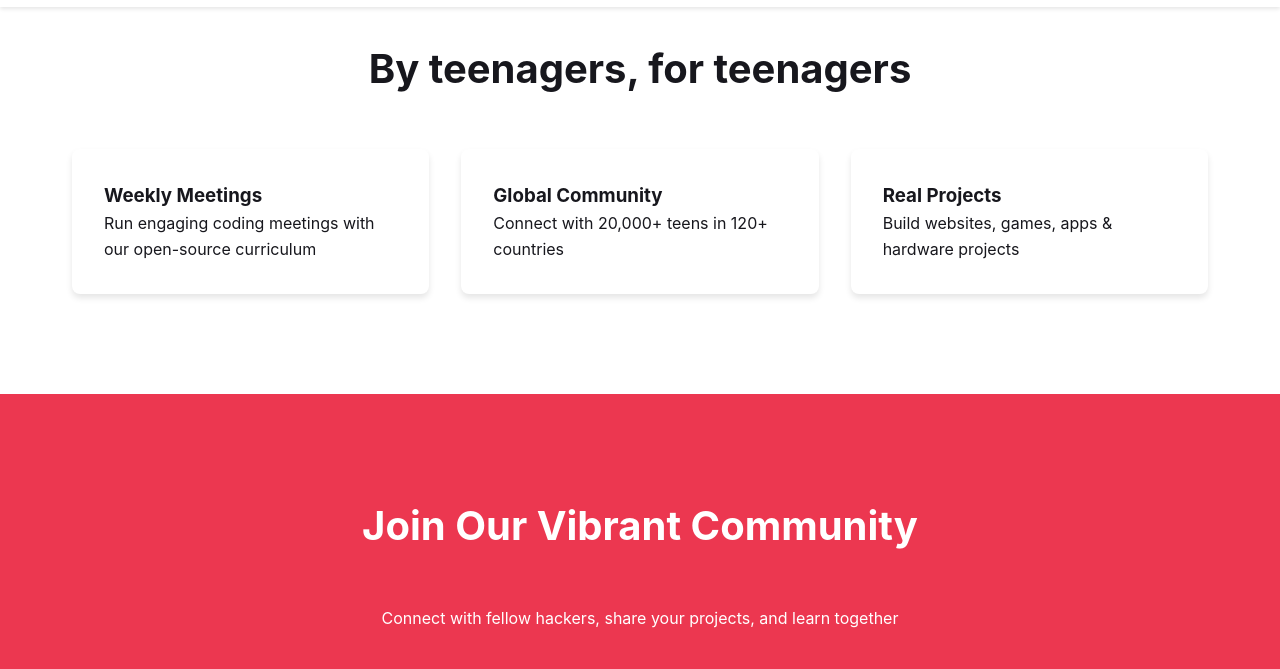
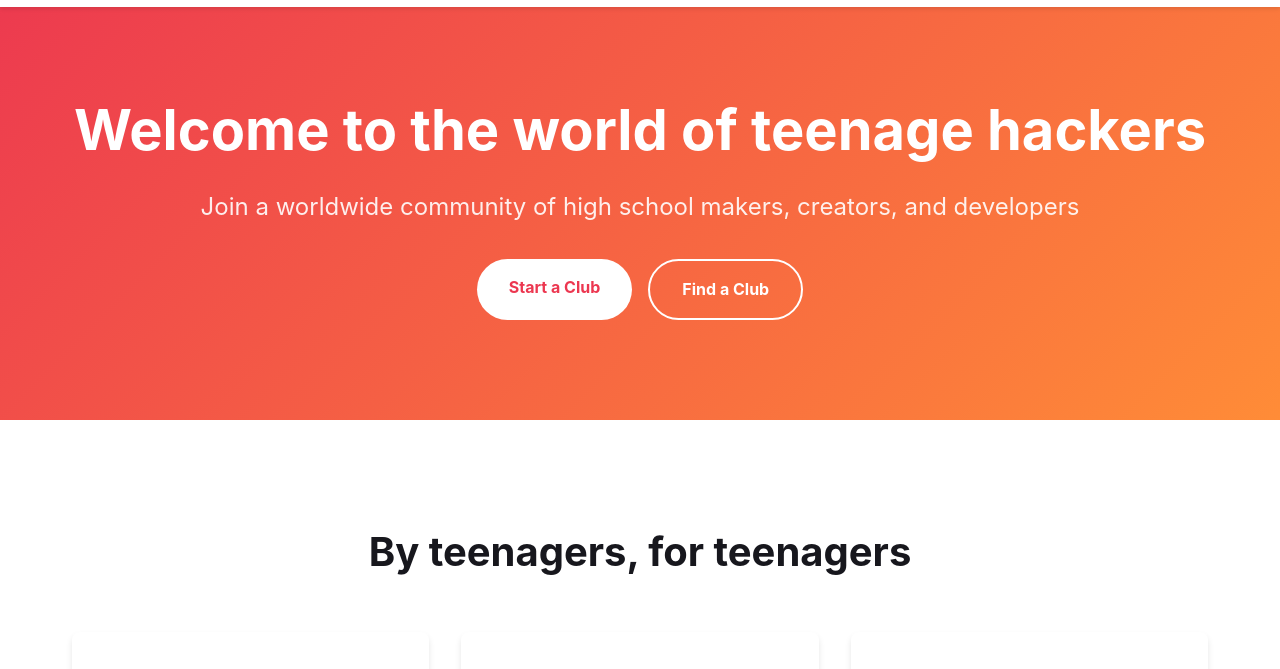
Before and after one commit to PianoMan0/hackclub-site, a plain HTML site: page index.html in a window 1280 px wide. Shown: the part 63-732 px from the top of the page. Drawn offline with Linux system fonts and the light colour scheme.

Commit message:
Update index.html

```diff
--- a/index.html
+++ b/index.html
@@ -32,11 +32,20 @@
         </div>
       </div>
     </nav>
+    <header class="hero">
+      <div class="container">
+        <h1>Welcome to the world of teenage hackers</h1>
+        <p class="lead">Join a worldwide community of high school makers, creators, and developers</p>
+        <div class="cta-group">
+          <a href="#start-club" class="primary-button">Start a Club</a>
+          <a href="#join" class="secondary-button">Find a Club</a>
+        </div>
+      </div>
+    </header>
 
-        <div id="hackclub-box">
-          <pre id="hackclub-type"></pre>
-        </div>
-
+    <div id="hackclub-box">
+      <pre id="hackclub-type"></pre>
+    </div>
 
     <section id="about" class="section">
       <div class="container">
```
